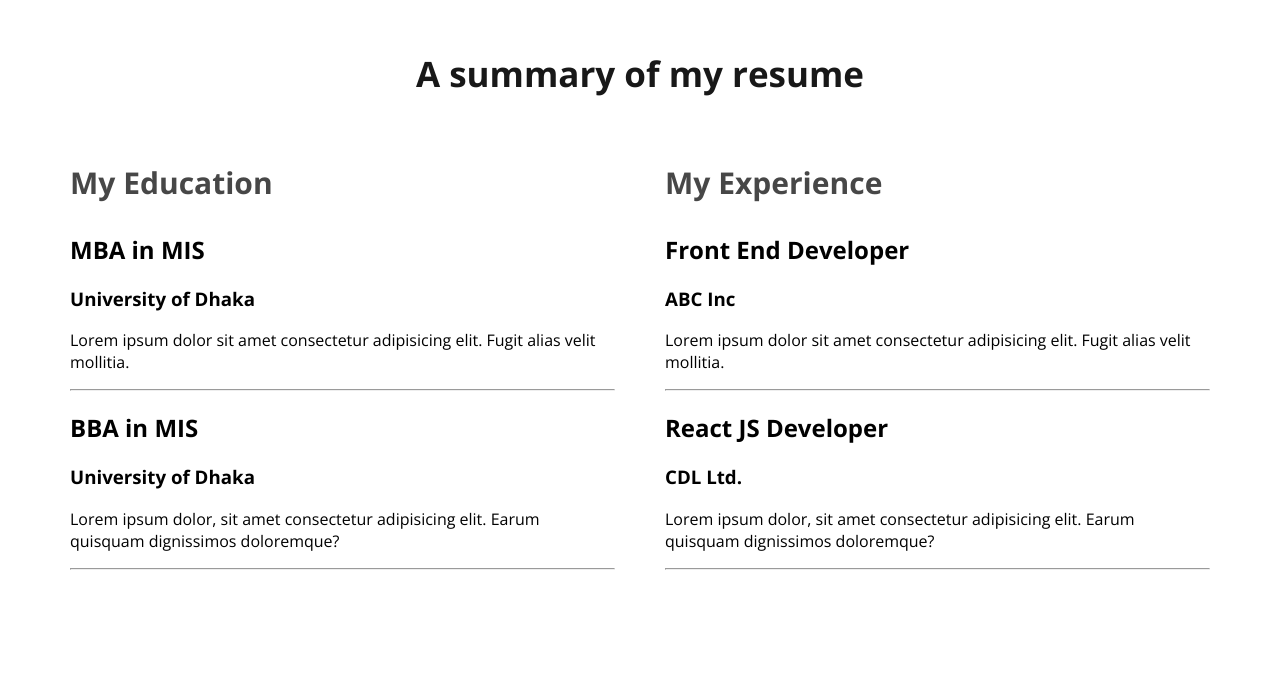
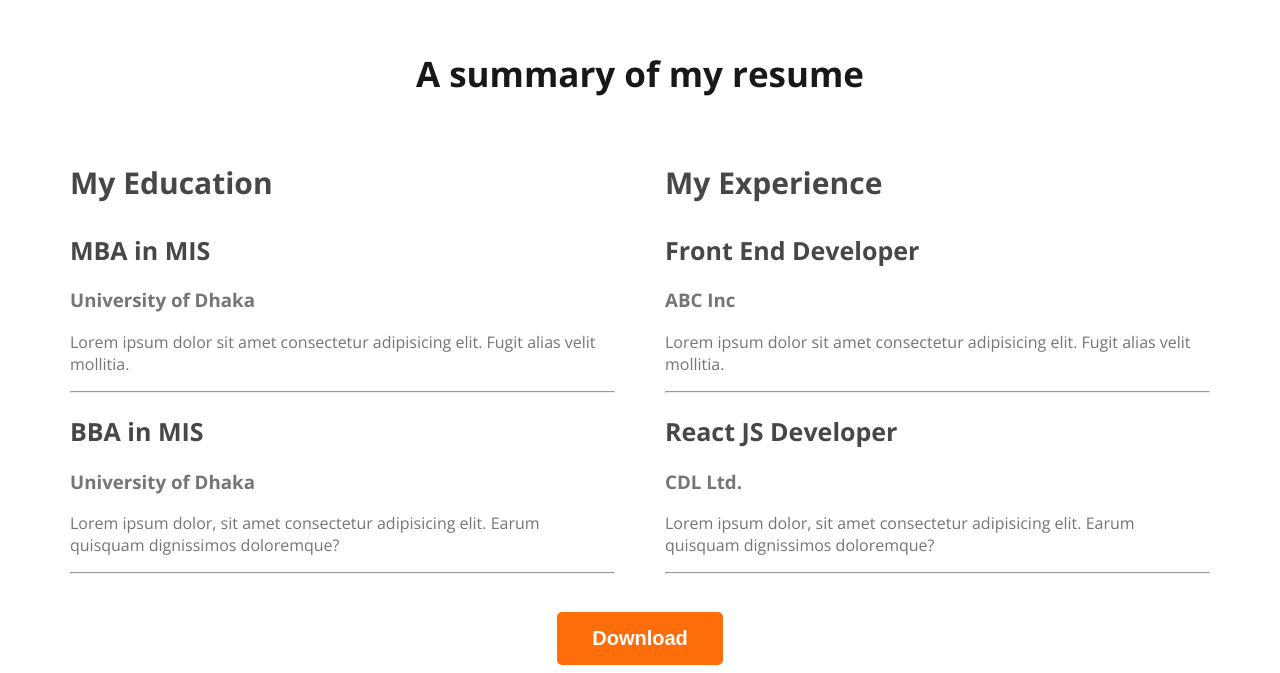
Before and after one commit to sakibhasansufi/webdeveloper-portfolio, a plain HTML site: page index.html in a window 1280 px wide. Shown: the part 2307-2980 px from the top of the page. Before the commit the page ends 2893 px from the top, so only its background shows below. Drawn offline with nearby package versions, Linux system fonts and the light colour scheme.

Commit message:
button add

```diff
--- a/index.html
+++ b/index.html
@@ -150,8 +150,11 @@
                             Earum quisquam dignissimos doloremque?</p>
                     </div>
                     <hr>
+
                 </div>
+
             </div>
+            <div class="download-cv"><button class="btn-primary">Download</button></div>
         </section>
 
     </main>
--- a/styles/style.css
+++ b/styles/style.css
@@ -171,3 +171,20 @@ main section {
     display: flex;
     gap: 50px;
 }
+.resume-item-institute{
+    margin-top: 20px;
+    margin-top: 0px;
+}
+
+.resume-item-title{
+    color: #474747;
+    font-size: 25px;
+    font-weight: 700;
+}
+.resume-item-institute, .resume-item-description{
+    color: #757575;
+}
+.download-cv{
+    text-align: center;
+    margin-top: 30px;
+}
```
